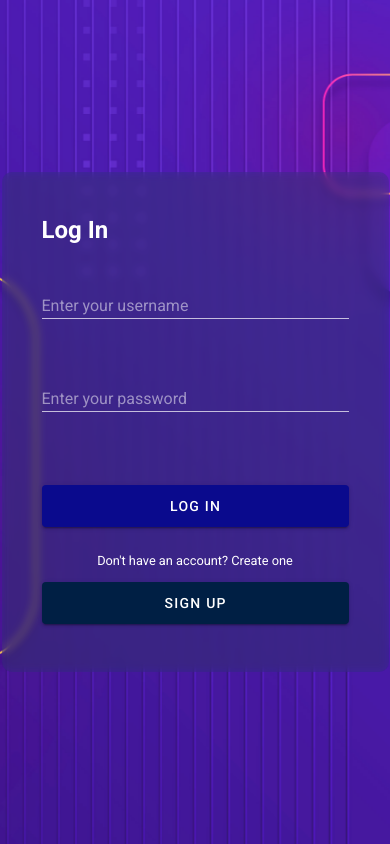
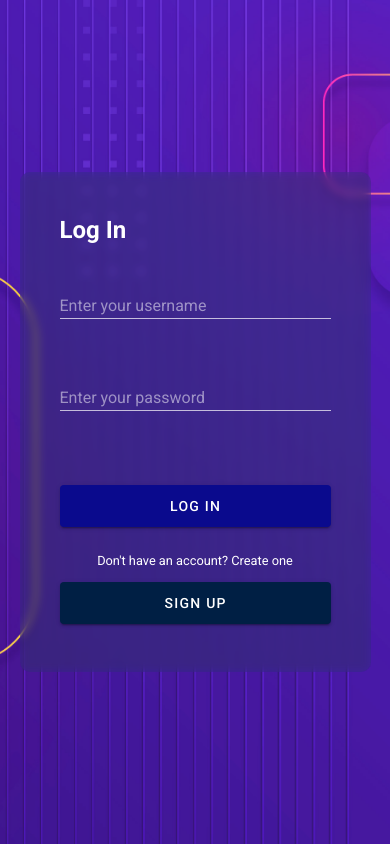
Before and after one commit to aayush11223/Chat_App, a Vue app: page /login in a window 390 px wide. Built offline with nearby package versions, Linux system fonts and the light colour scheme.

Commit message:
login and signup btn made responsive

```diff
--- a/src/views/LogIn.vue
+++ b/src/views/LogIn.vue
@@ -1,4 +1,5 @@
 <template>
+  <v-app>
     <div
       id="universe_div"
       class="d-flex justify-center align-center"
@@ -7,7 +8,6 @@
       <v-card
         style="
           border-radius: 10px;
-        width: 387px;
           color: white;
           background-color: rgba(30, 58, 138, 0.2);
           backdrop-filter: blur(4px) brightness(0.83) contrast(89%);
@@ -17,6 +17,7 @@
         dark
         flat
         height="500"
+        :width="$vuetify.breakpoint.xs ? '90%' : '387px'"
       >
         <h2 class="mb-4 white--text">Log In</h2>
         <br />
@@ -41,11 +42,12 @@
         <v-btn
           id="login-btn"
           block
+          height="42px"
           style="
             background-color: rgb(10, 10, 141);
             color: white;
             border: none;
-          height: 1px;
+            flex: 0 0 auto;
           "
           @click="login"
         >
@@ -65,18 +67,15 @@
           <v-btn
             id="signup-btn"
             block
-          style="
-            background-color: rgb(0, 31, 68);
-            color: white;
-            border: none;
-            height: 42px;
-          "
+            height="42px"
+            style="background-color: rgb(0, 31, 68); color: white; border: none"
           >
             Sign Up
           </v-btn>
         </router-link>
       </v-card>
     </div>
+  </v-app>
 </template>
 
 <script>
--- a/src/views/SignUp.vue
+++ b/src/views/SignUp.vue
@@ -1,4 +1,5 @@
 <template>
+  <v-app>
     <div
       id="universe_div"
       class="d-flex justify-center align-center"
@@ -8,7 +9,6 @@
         id="page"
         style="
           border-radius: 10px;
-        width: 387px;
           color: white;
           background-color: rgba(30, 58, 138, 0.2);
           backdrop-filter: blur(4px) brightness(0.83) contrast(89%);
@@ -17,6 +17,7 @@
         dark
         flat
         height="500"
+        :width="$vuetify.breakpoint.xs ? '90%' : '387px'"
       >
         <h2 class="mb-4 white--text">Sign Up</h2>
         <br />
@@ -49,49 +50,44 @@
         <v-btn
           id="signup-btn"
           block
+          height="42px"
           style="
-          background-color: rgb(10, 10, 141);
-          color: white;
-          border: none;
-          height: 25px;
             background-color: rgb(22, 31, 68);
             color: white;
             border: none;
+            flex: 0 0 auto;
           "
           @click="signup"
         >
-        sign up
+          Sign Up
         </v-btn>
+
         <br />
 
         <p
           class="text-center mb-3"
-        style="
-          font-size: 0.8rem;
-          color: white;
-          align-self: center;
-          height: 10px;
-        "
+          style="font-size: 0.8rem; color: white; align-self: center"
         >
-        Already have an account
+          Already have an account?
         </p>
 
         <router-link to="/login" class="text-decoration-none mb-2">
           <v-btn
             id="login-btn"
             block
+            height="42px"
             style="
               background-color: rgb(10, 10, 141);
               color: white;
               border: none;
-            height: 42px;
             "
           >
-          log in
+            Log In
           </v-btn>
         </router-link>
       </v-card>
     </div>
+  </v-app>
 </template>
 
 <script>
```
Lines whose indentation alone changed are shown as unchanged.
